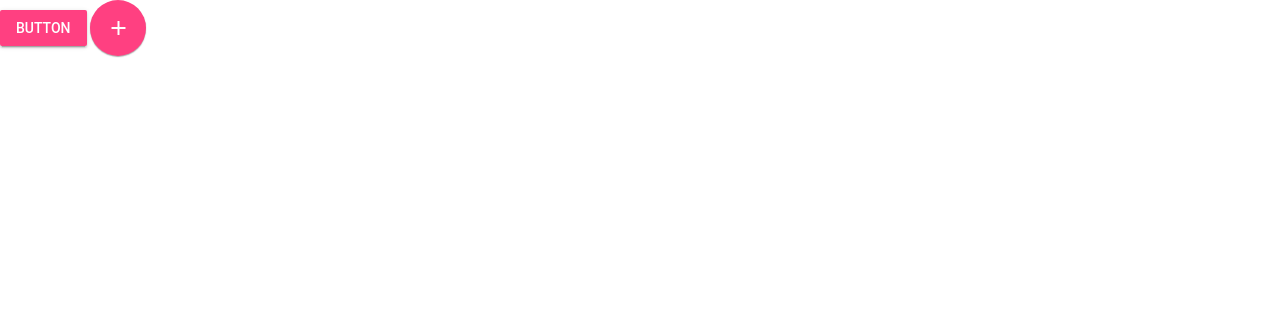
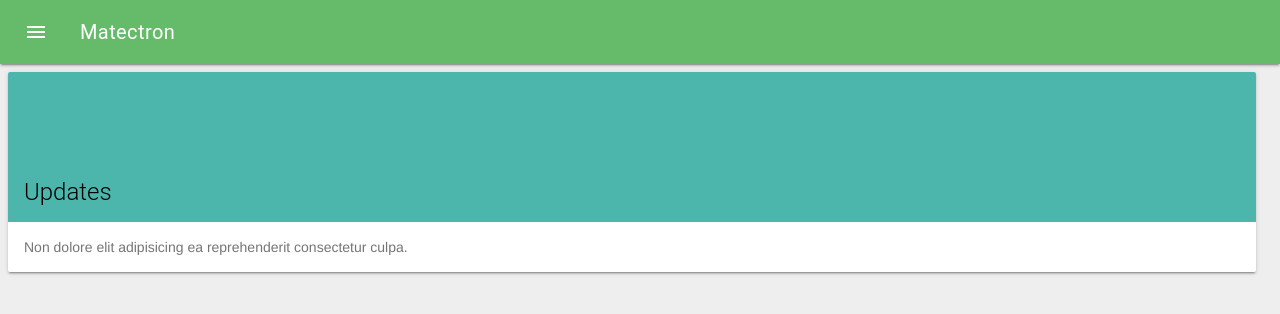
Before and after one commit to NaokiMaeda/ElectronMaterial, a website: page main.html in a window 1280 px wide. Drawn offline with nearby package versions, Linux system fonts and the light colour scheme.

Commit message:
Add Navigation and card

```diff
--- a/main.html
+++ b/main.html
@@ -1,24 +1,47 @@
 <!DOCTYPE html>
-<html 	lang = "ja">
+<html lang="ja">
+
 <head>
 	<meta charset="utf-8">
 	<title>Matectron</title>
 
 	<!-- CSS -->
-		<link	href = "node_modules/material-design-icons/iconfont/material-icons.css"	rel = "stylesheet">
-		<link	href = "./node_modules/material-design-lite/dist/material.min.css"	rel = "stylesheet">
+	<link href="node_modules/material-design-icons/iconfont/material-icons.css" rel="stylesheet">
+	<link href="node_modules/material-design-lite/dist/material.min.css" rel="stylesheet">
 
 	<!-- JS -->
-		<script	src = "./node_modules/material-design-lite/dist/material.min.js"></script>
+	<script src="node_modules/material-design-lite/dist/material.min.js"></script>
 </head>
+
 <body>
-		<!-- Accent-colored raised button with ripple -->
-		<button class="mdl-button mdl-js-button mdl-button--raised mdl-js-ripple-effect mdl-button--accent">
-  			Button
-		</button>
-		<!-- Colored FAB button -->
-		<button class="mdl-button mdl-js-button mdl-button--fab mdl-button--colored">
-  			<i class="material-icons">add</i>
-		</button>
+	<!-- Always shows a header, even in smaller screens. -->
+	<div class="mdl-layout mdl-js-layout mdl-layout--fixed-header">
+		<header class="mdl-layout__header  mdl-color--green-400">
+			<div class="mdl-layout__header-row">
+				<!-- Title -->
+				<span class="mdl-layout-title">Matectron</span>
+			</div>
+		</header>
+		<div class="mdl-layout__drawer">
+			<span class="mdl-layout-title">Menu</span>
+			<nav class="mdl-navigation">
+				<a class="mdl-navigation__link" href=""><i class="mdl-color-text--blue-grey-400 material-icons" role="presentation">home</i>Home</a>
+			</nav>
+		</div>
+		<main class="mdl-layout__content mdl-color--grey-200">
+			<div class="mdl-grid">
+				<div class="mdl-card mdl-shadow--2dp mdl-cell--12-col-desktop">
+					<div class="mdl-card__title mdl-card--expand mdl-color--teal-300">
+						<h2 class="mdl-card__title-text">Updates</h2>
+					</div>
+					<div class="mdl-card__supporting-text mdl-color-text--grey-600">
+						Non dolore elit adipisicing ea reprehenderit consectetur culpa.
+					</div>
+
+				</div>
+			</div>
+		</main>
+	</div>
 </body>
+
 </html>
```
Lines whose indentation alone changed are shown as unchanged.
